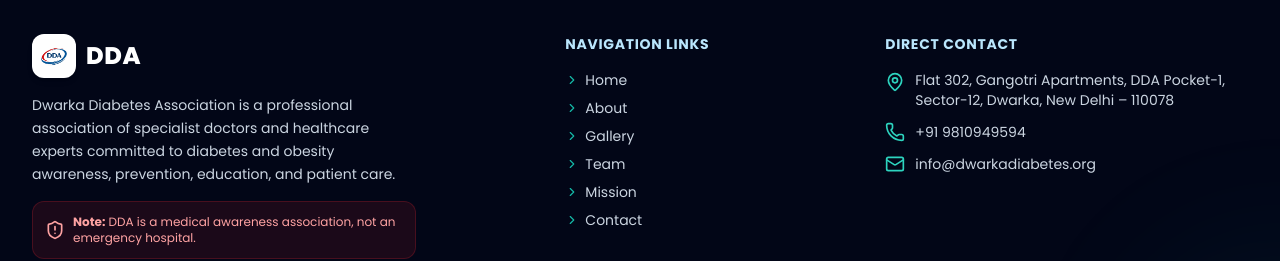
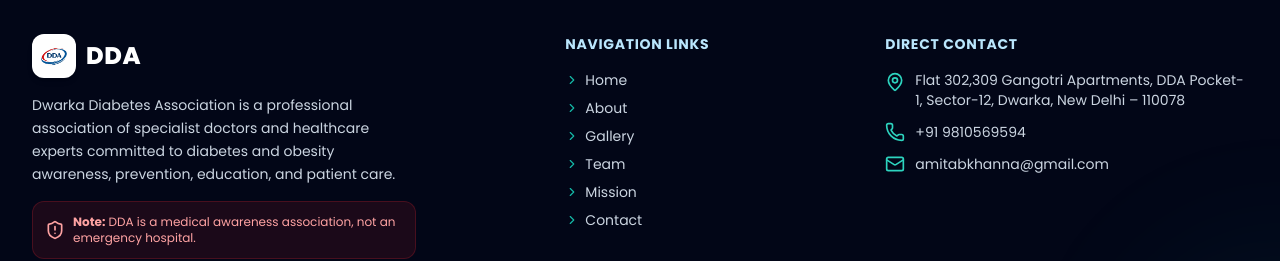
Before and after one commit to Akshatsah04/dwarka-diabetes-association, a React (Vite) app: page / in a window 1280 px wide. Shown: the part 6764-7025 px from the top of the page. Built offline with nearby package versions, Linux system fonts and the light colour scheme.

Commit message:
feat: add Footer component with branding, navigation links, and contact information

```diff
--- a/src/components/Footer.jsx
+++ b/src/components/Footer.jsx
@@ -57,15 +57,15 @@
             <div className="space-y-3 text-sm text-navy-300">
               <p className="flex items-start gap-2.5">
                 <MapPin className="w-5 h-5 text-medical-400 flex-shrink-0 mt-0.5" />
-                <span>Flat 302, Gangotri Apartments, DDA Pocket-1, Sector-12, Dwarka, New Delhi – 110078</span>
+                <span>Flat 302,309 Gangotri Apartments, DDA Pocket-1, Sector-12, Dwarka, New Delhi – 110078</span>
               </p>
               <p className="flex items-center gap-2.5">
                 <Phone className="w-5 h-5 text-medical-400 flex-shrink-0" />
-                <span>+91 9810949594</span>
+                <span>+91 9810569594</span>
               </p>
               <p className="flex items-center gap-2.5">
                 <Mail className="w-5 h-5 text-medical-400 flex-shrink-0" />
-                <span>info@dwarkadiabetes.org</span>
+                <span>amitabkhanna@gmail.com</span>
               </p>
             </div>
           </div>
@@ -78,7 +78,7 @@
             &copy; {new Date().getFullYear()} Dwarka Diabetes Association (DDA). All Rights Reserved.
           </p>
           <p className="flex items-center gap-1 text-[11px]">
-            Made with <Heart className="w-3.5 h-3.5 text-red-500 fill-red-500" /> for the community of Dwarka.
+            Made with <Heart className="w-3.5 h-3.5 text-red-500 fill-red-500" /> for the community.
           </p>
         </div>
       </div>
```
